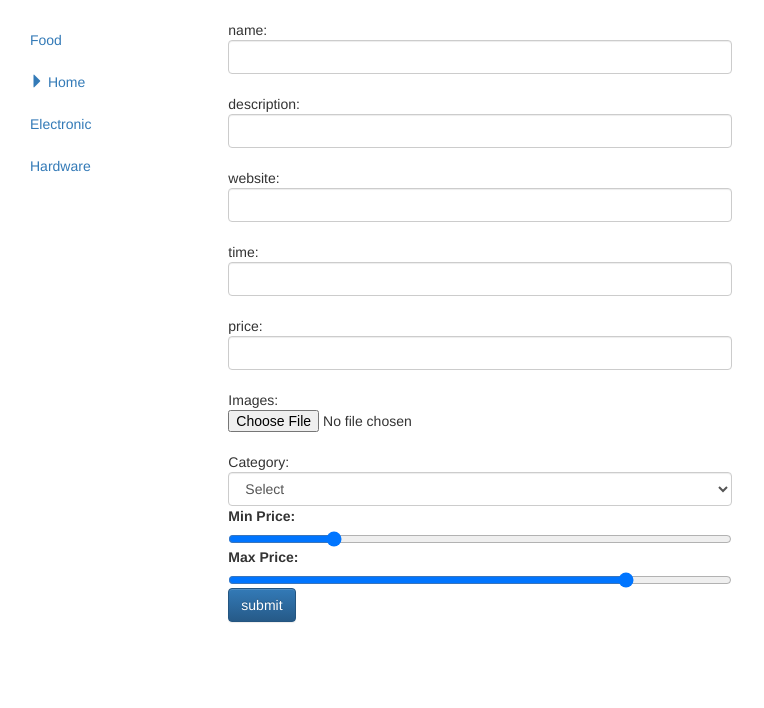
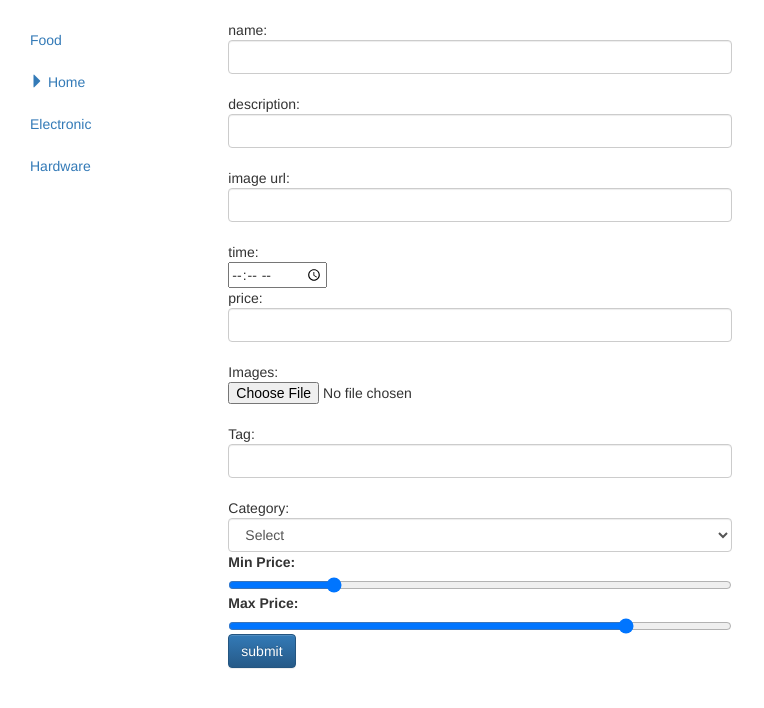
Before and after one commit to benwrk/Purchaes, a Django app: a page that uses backend/items/templates/item_form.html in a window 1280 px wide. Shown: the part 52-760 px from the top of the page, without its empty margins (0-764 px from the left). Run offline with Django 3.2, Linux system fonts and the light colour scheme; parts of the project's set-up code (start-up, migrations or seed data) failed here and were passed over; some libraries are stand-ins or nearby versions; some web fonts are replaced.

Commit message:
tested add item

```diff
--- a/backend/items/models.py
+++ b/backend/items/models.py
@@ -19,7 +19,7 @@ class Item(models.Model):
     created = models.DateTimeField(auto_now_add=True)
     title = models.CharField(max_length=200)
     image_url = models.CharField(max_length=300)
-    # docfile = models.FileField(upload_to='documents/%Y/%m/%d')
+    image = models.FileField(upload_to='upload/',default='static/images/1x1x100.png')
     description = models.CharField(max_length=500)
     time = models.TimeField(default=3000)
     tag = models.ManyToManyField(Tag)
--- a/backend/items/templates/item_form.html
+++ b/backend/items/templates/item_form.html
@@ -2,6 +2,7 @@
 {% load static %}
 {% block header %}listing{% endblock %}
 {% block body %}
+    <script src="{% static "items/bootstrapTagsInput/bootstrap-tagsinput.js" %}"></script>
     <div class="row">
         <div class="col-md-6 col-xs-12 col-sm-8 col-lg-6">
             <form class="form-group" action="{% url 'item:item-add' %}" method="post">
@@ -10,15 +11,17 @@
                 <input class="form-control" type="text" name="name"><br>
                 description:<br>
                 <input class="form-control" type="text" role="combobox" name="description"><br>
-                website:<br>
-                <input class="form-control" type="url" role="combobox" name="url"><br>
+                image url:<br>
+                <input class="form-control" type="text" role="combobox" name="image-url"><br>
                 time:<br>
-                <input class="form-control" type="url" role="combobox" name="url"><br>
+                 <input type="time" name="time"><br>
                 price:<br>
-                <input class="form-control" type="url" role="combobox" name="url"><br>
+                <input class="form-control" type="text" role="combobox" name="url"><br>
                 Images:<br>
                 <input class="form" type="file" name="picture" accept="image/*"><br>
-                Category:
+                Tag:
+                <input class="form-control" type="text" role="combobox" name="tag"><br>
+                Category:<br>
                 <select class="form-control" name="category">
                     <option value="">Select</option>
                     <option value="Food">Food</option>
--- a/backend/items/views.py
+++ b/backend/items/views.py
@@ -1,6 +1,7 @@
 from django.shortcuts import render,redirect
-from .models import Item
+from .models import Item, Tag
 from django.views.generic import View
+from user.models import User
 from django.views.generic import DetailView
 # Create your views here.
 
@@ -12,15 +13,38 @@ class item_create(View):
         return render(request, 'item_form.html')
 
     def post(self, request):
-        name = request.POST['name']
-        description = request.POST['description']
-        tag = request.POST['tag']
-        category = request.POST['category']
-        name = request.POST['name']
-        name = request.POST['name']
-        image = request.FILES
-        # image.url to get a url
+        if request.user.is_authenticated:
+            title = request.POST['name']
+            image_url = request.POST['image-url']
+            image = request.FILES
+            description = request.POST['description']
+            time = request.POST['time']
+            if Tag.objects.filter(title=request.POST['tag']).count() >0:
+                tag = Tag.objects.get(title=request.POST['tag'])
+            else:
+                tag = Tag()
+                tag.title = request.POST['tag']
+                tag.save()
+            print(tag)
+            # category = models.CharField(max_length=100,choices=CATEGORY,default='none')
+            category = request.POST['category']
+            price_min = request.POST['price-min']
+            price_max = request.POST['price-max']
+            creator = User.objects.get(username=request.user.username)
 
+            # image.url to get a url
+            item = Item()
+            item.title = title
+            item.image_url =image_url
+            item.image = image
+            item.description = description
+            item.time = time
+            item.category = category
+            item.price_min = price_min
+            item.price_max = price_max
+            item.creator = creator
+            item.save()
+            item.tag.add(tag)
         return redirect('item:item-detail')
 
 
```
Also changed, not shown: backend/home/templates/index.html (+22 -4 lines).
